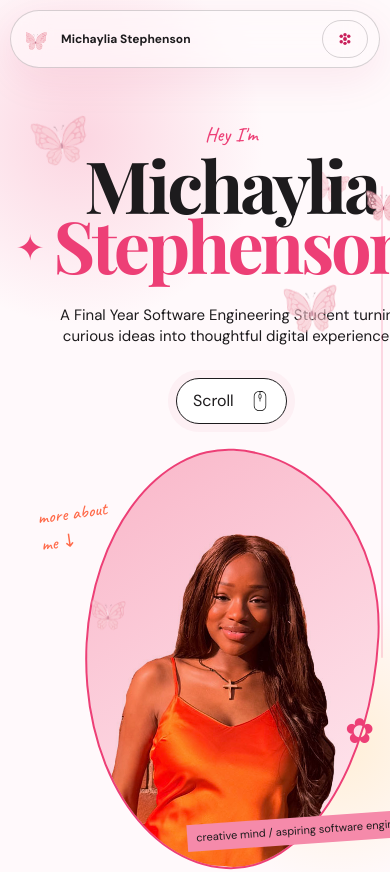
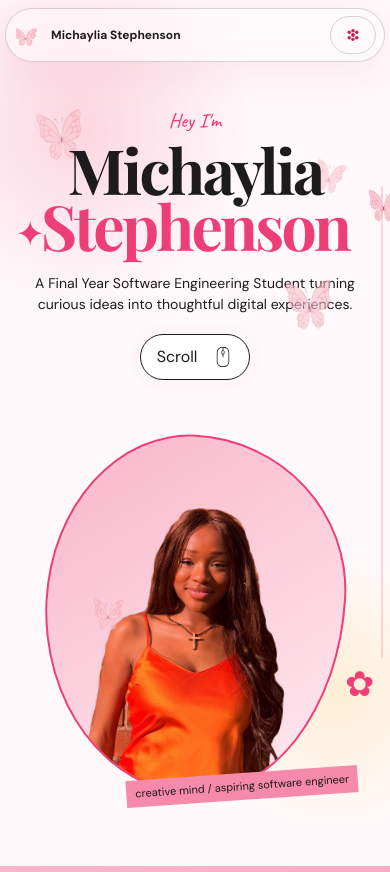
Before and after one commit to micstephenson/MichayliaStephensonPortfolio, a React (Vite) app: page / in a window 390 px wide. Shown: the top 872 px of the page. Built offline with nearby package versions, Linux system fonts and the light colour scheme; a web font is replaced by a local one.

Commit message:
Update portfolio

```diff
--- a/src/index.css
+++ b/src/index.css
@@ -1648,6 +1648,20 @@ footer .handwritten {
     grid-template-columns: minmax(150px, 0.7fr) minmax(0, 2.3fr);
   }
 
+  .experience-cards {
+    grid-template-columns: 1fr;
+    gap: 14px;
+  }
+
+  .info-card {
+    min-height: 320px;
+    padding: 20px;
+  }
+
+  .info-card h3 {
+    margin: 42px 0 18px;
+  }
+
   .about {
     padding-left: 5vw;
     padding-right: 5vw;
@@ -1753,6 +1767,7 @@ footer .handwritten {
 
   .about {
     padding: 120px 22px 50px;
+    align-items: center;
   }
 
   .about-copy {
@@ -1768,6 +1783,7 @@ footer .handwritten {
   .about-photo {
     min-height: 430px;
     margin-top: 20px;
+    align-items: center;
   }
 
   .photo-frame {
@@ -1941,6 +1957,214 @@ footer .handwritten {
 }
 
 /* ========================================
+   MEDIA QUERIES - max-width: 399px
+   ======================================== */
+
+@media (max-width: 399px) {
+  .nav {
+    top: 8px;
+    width: calc(100% - 12px);
+    padding: 8px 9px 8px 11px;
+  }
+
+  .about,
+  .experience,
+  .skills,
+  .contact {
+    padding-left: 16px;
+    padding-right: 16px;
+  }
+
+  .projects {
+    padding-top: 70px;
+    padding-bottom: 86px;
+  }
+
+  .about {
+    padding-top: 106px;
+    padding-bottom: 36px;
+  }
+
+  .about-copy,
+  .section-label,
+  .skills-title,
+  .projects-heading {
+    padding-left: 4vw;
+    padding-right: 4vw;
+  }
+
+  .about h1 {
+    font-size: clamp(52px, 16vw, 66px);
+    line-height: 0.9;
+  }
+
+  .about-kicker {
+    font-size: 14px;
+    margin: 20px auto;
+  }
+
+  .photo-frame {
+    width: min(300px, 82vw);
+    height: 360px;
+  }
+
+  .experience-cards {
+    padding: 0;
+  }
+
+  .info-card {
+    min-height: 292px;
+    padding: 18px;
+  }
+
+  .info-card h3 {
+    margin: 34px 0 16px;
+    font-size: clamp(28px, 9vw, 38px);
+  }
+
+  .projects-heading {
+    margin-bottom: 26px;
+  }
+
+  .projects h2,
+  .skills h2,
+  .contact h2 {
+    font-size: clamp(52px, 15vw, 76px);
+  }
+
+  .project-track {
+    gap: 12px;
+    padding: 8px 5vw 46px;
+  }
+
+  .project-card {
+    width: 88vw;
+    min-width: 88vw;
+    min-height: 390px;
+    padding: 18px;
+  }
+
+  .project-card h3 {
+    font-size: clamp(38px, 12vw, 56px);
+    margin-bottom: 14px;
+  }
+
+  .project-card p:not(.project-type) {
+    font-size: 13px;
+  }
+
+  .skills-cloud {
+    padding: 0 2vw;
+    gap: 10px;
+  }
+
+  .skill-chip {
+    padding: 13px 16px;
+    font-size: 14px;
+  }
+
+  .contact-actions {
+    width: 100%;
+    gap: 10px;
+  }
+
+  .email-button {
+    width: min(100%, 320px);
+    justify-content: space-between;
+    gap: 12px;
+    padding: 13px 14px;
+    font-size: 13px;
+  }
+
+  .contact-links {
+    gap: 14px;
+    margin-top: 34px;
+    flex-wrap: wrap;
+  }
+
+  .post-it-note {
+    width: min(190px, 82vw);
+  }
+
+  .detail-hero {
+    padding-top: 32vw;
+  }
+
+  .detail-body,
+  .detail-grid,
+  .detail-actions,
+  .placement-stats,
+  .detail-section {
+    padding-left: 5vw;
+    padding-right: 5vw;
+  }
+
+  .placement-stats {
+    grid-template-columns: 1fr;
+  }
+
+  .app-row {
+    grid-template-columns: 1fr;
+    gap: 6px;
+  }
+}
+
+/* ========================================
+   MEDIA QUERIES - max-width: 390px
+   ======================================== */
+
+@media (max-width: 390px) {
+  .nav {
+    width: calc(100% - 10px);
+    padding: 7px 8px 7px 10px;
+  }
+
+  .about,
+  .experience,
+  .skills,
+  .contact,
+  .projects {
+    padding-left: 14px;
+    padding-right: 14px;
+  }
+
+  .about-copy,
+  .section-label,
+  .skills-title,
+  .projects-heading {
+    padding-left: 2vw;
+    padding-right: 2vw;
+  }
+
+  .projects h2,
+  .skills h2,
+  .contact h2 {
+    font-size: clamp(48px, 14vw, 70px);
+  }
+
+  .project-track {
+    padding-left: 3vw;
+    padding-right: 3vw;
+  }
+
+  .project-card {
+    width: 86vw;
+    min-width: 86vw;
+    min-height: 370px;
+  }
+
+  .contact-inner {
+    padding-bottom: 82px;
+  }
+
+  .email-button {
+    width: 100%;
+    font-size: 12px;
+    padding: 12px 12px;
+  }
+}
+
+/* ========================================
    ACCESSIBILITY - Reduced Motion
    ======================================== */
 
--- a/src/sections/AboutSection.jsx
+++ b/src/sections/AboutSection.jsx
@@ -16,13 +16,14 @@ export default function AboutSection() {
           <img src="/images/mouse.svg" alt="scroll" />
         </button>
       </div>
+
       <div className="about-photo">
-        <div className="photo-note handwritten">more about<br />me ↓</div>
         <div className="photo-frame">
           <img src="/images/me.jpg" alt="Michaylia Stephenson" />
         </div>
         <span className="photo-caption">creative mind / aspiring software engineer</span>
       </div>
+      {/* <div className="photo-note handwritten">more about<br />me ↓</div> */}
       <div className="about-doodle doodle-one">✦</div>
       <div className="about-doodle doodle-two">✿</div>
     </section>
--- a/src/sections/ProjectsSection.jsx
+++ b/src/sections/ProjectsSection.jsx
@@ -60,7 +60,12 @@ export default function ProjectsSection({ onNavigate }) {
       cards.forEach((el, i) => {
         gsap.fromTo(el, { opacity: 0, y: 55 }, {
           opacity: 1, y: 0, duration: .7, ease: "back.out(1.2)",
-          scrollTrigger: { trigger: el, containerAnimation: undefined, start: "top 90%", once: true }
+          scrollTrigger: {
+            trigger: el,
+            containerAnimation: undefined,
+            start: "top bottom",
+            once: true
+          }
         });
         gsap.to(el, {
           y: i % 2 ? -16 : 16,
```
